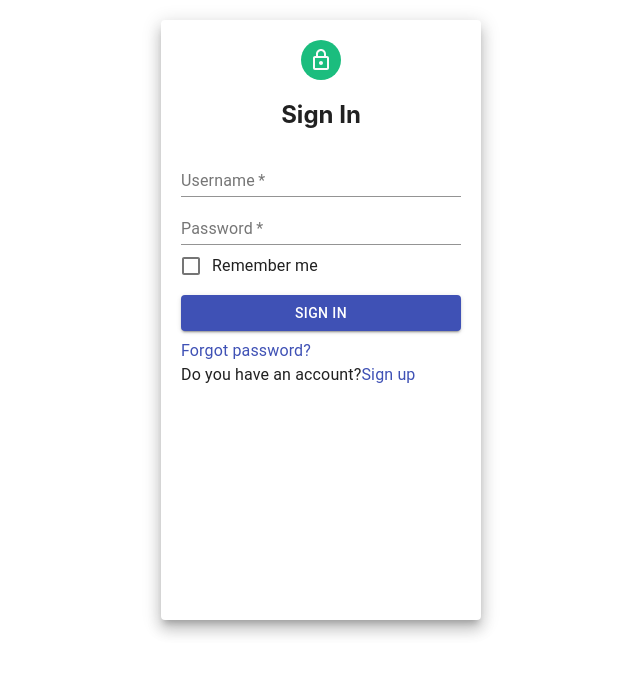
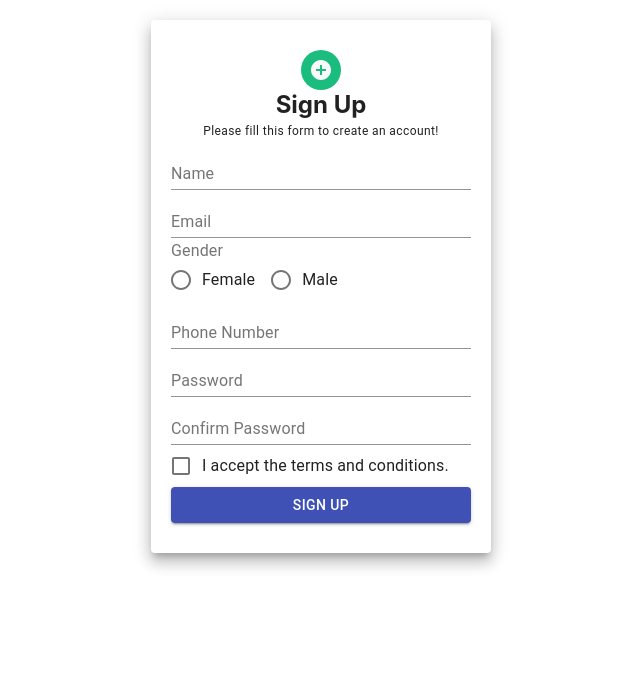
Before and after one commit to bedinuratascan/react-form, a React (Create React App) app: page / in a window 1280 px wide. Shown: the top 674 px of the page, without its empty margins (319-959 px from the left). Built offline with nearby package versions, Linux system fonts and the light colour scheme.

Commit message:
feat: add sign up

```diff
--- a/src/App.js
+++ b/src/App.js
@@ -1,10 +1,12 @@
 import './App.css';
-import Login from './components/Login';
+//import Login from './components/Login';
+import Signup from './components/Signup';
 
 function App() {
   return (
     <div className="App">
-      <Login />
+      {/* <Login /> */}
+      <Signup />
     </div>
   );
 }
--- /dev/null
+++ b/src/components/Signup.js
@@ -0,0 +1,49 @@
+import { Grid, Paper, Avatar, Typography, TextField, Button, Checkbox } from '@material-ui/core'
+import React from 'react'
+import AddCircleOutlinedIcon from '@material-ui/icons/AddCircleOutlined';
+import Radio from '@material-ui/core/Radio';
+import RadioGroup from '@material-ui/core/RadioGroup';
+import FormControlLabel from '@material-ui/core/FormControlLabel';
+import FormControl from '@material-ui/core/FormControl';
+import FormLabel from '@material-ui/core/FormLabel';
+
+const Signup = () => {
+
+    const paperStyle = { padding: '30px 20px', width: 300, margin: '20px auto' }
+    const headerStyle = { margin: 0 }
+    const avatarStyle = { backgroundColor: '#1bbd7e' }
+
+    return (
+        <Grid>
+            <Paper elevation={10} style={paperStyle}>
+                <Grid align='center'>
+                    <Avatar style={avatarStyle}>
+                        <AddCircleOutlinedIcon />
+                    </Avatar>
+                    <h2 style={headerStyle}>Sign Up</h2>
+                    <Typography variant='caption' gutterBottom>Please fill this form to create an account!</Typography>
+                </Grid>
+                <form>
+                    <TextField fullWidth label='Name' placeholder='Please enter name' />
+                    <TextField fullWidth label='Email' />
+                    <FormControl component="fieldset" style={{ marginTop: 5 }}>
+                        <FormLabel component="legend">Gender</FormLabel>
+                        <RadioGroup aria-label="Gender" style={{ display: 'initial' }}>
+                            <FormControlLabel value="female" control={<Radio />} label="Female" />
+                            <FormControlLabel value="male" control={<Radio />} label="Male" />
+                        </RadioGroup>
+                    </FormControl>
+                    <TextField fullWidth label='Phone Number' />
+                    <TextField fullWidth label='Password' />
+                    <TextField fullWidth label='Confirm Password' />
+                    <FormControlLabel control={<Checkbox value="checkedA" />}
+                        label="I accept the terms and conditions."
+                    />
+                    <Button type='submit' color='primary' variant='contained' fullWidth >Sign up</Button>
+                </form>
+            </Paper>
+        </Grid>
+    )
+}
+
+export default Signup
```
